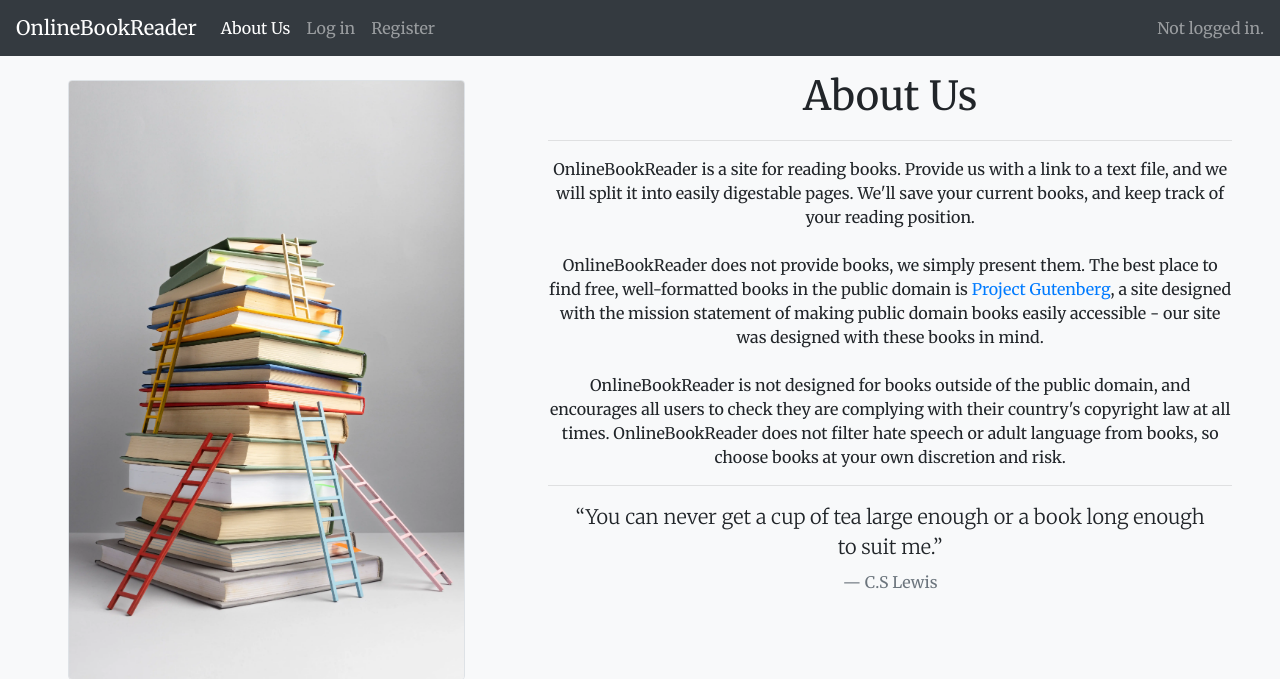
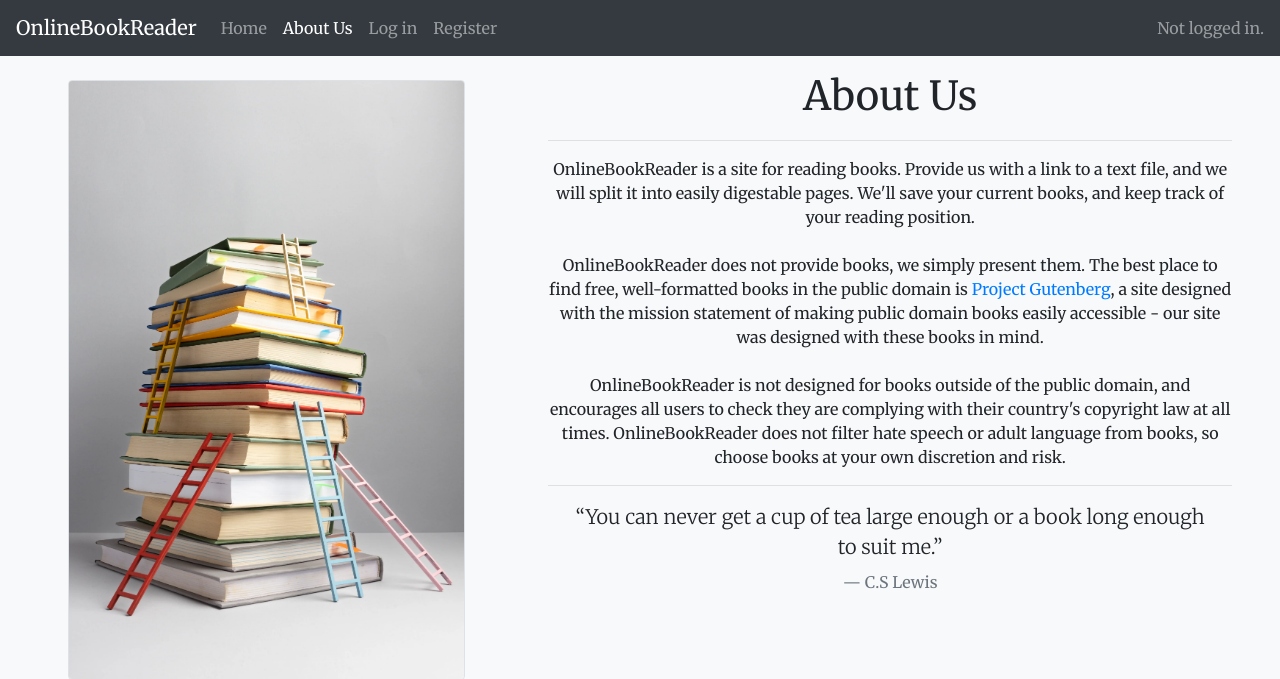
Before and after one commit to harrypmdev/online-book-reader, a Django app: page / in a window 1280 px wide. Shown: the top 679 px of the page. Run offline with Django 5.2, Linux system fonts and the light colour scheme; some libraries are stand-ins or nearby versions.

Commit message:
feat: add home page

```diff
--- /dev/null
+++ b/books/templates/books/dashboard.html
@@ -0,0 +1,5 @@
+{% extends 'base.html' %}
+{% load static %}
+{% block content %}
+<h2>Dashboard Page</h2>
+{% endblock content %}
--- /dev/null
+++ b/books/templates/books/home.html
@@ -0,0 +1,5 @@
+{% extends 'base.html' %}
+{% load static %}
+{% block content %}
+<h2>Home Page</h2>
+{% endblock content %}
--- a/books/urls.py
+++ b/books/urls.py
@@ -3,6 +3,7 @@ from django.urls import path
 
 urlpatterns = [
     path('', views.about_us, name='about_us'),
+    path('home/', views.home, name='home'),
     path('logout', views.logout_view, name='logout'),
     path('register/', views.register, name='register'),
     path('login/', views.login_view, name="login")
--- a/books/views.py
+++ b/books/views.py
@@ -11,6 +11,17 @@ def about_us(request):
     return render(
         request,
         'books/about_us.html',
+        context,
+    )
+
+def home(request):
+    context = {}
+    link = 'books/home.html'
+    if request.user.is_authenticated:
+        link = 'books/dashboard.html'
+    return render(
+        request,
+        link,
         context,
     )
 
@@ -28,7 +39,7 @@ def register(request):
             password = register_form.cleaned_data['password1']
             user = authenticate(username=username, password=password)
             login(request, user)
-            return redirect('about_us')
+            return redirect('home')
         else:
             messages.add_message(
                 request,
@@ -55,7 +66,7 @@ def login_view(request):
                 messages.SUCCESS,
                 'Logged in!'
             )
-            return redirect('about_us')
+            return redirect('home')
         else:
             messages.add_message(
                 request,
@@ -77,4 +88,4 @@ def logout_view(request):
         'Logged out!'
     )
     logout(request)
-    return redirect('about_us')
+    return redirect('home')
--- a/templates/base.html
+++ b/templates/base.html
@@ -3,6 +3,7 @@
 {% url 'about_us' as about_us_url %}
 {% url 'register' as register_url %}
 {% url 'login' as login_url %}
+{% url 'home' as home_url %}
 
 <!DOCTYPE html>
 <html class="h-100" lang="en">
@@ -40,6 +41,7 @@
         <!-- Navbar links -->
         <div class="collapse navbar-collapse" id="navbarNavAltMarkup">
             <div class="navbar-nav">
+                <a class="nav-item nav-link {% if request.path == home_url %}active{% endif %}" href="{% url 'home' %}">Home <span class="sr-only">(current)</span></a>
                 <a class="nav-item nav-link {% if request.path == about_us_url %}active{% endif %}" href="{% url 'about_us' %}">About Us <span class="sr-only">(current)</span></a>
                 {% if user.is_authenticated %}
                     <a class="nav-link " aria-current="page" href="{% url 'logout' %}">Logout</a>
```
